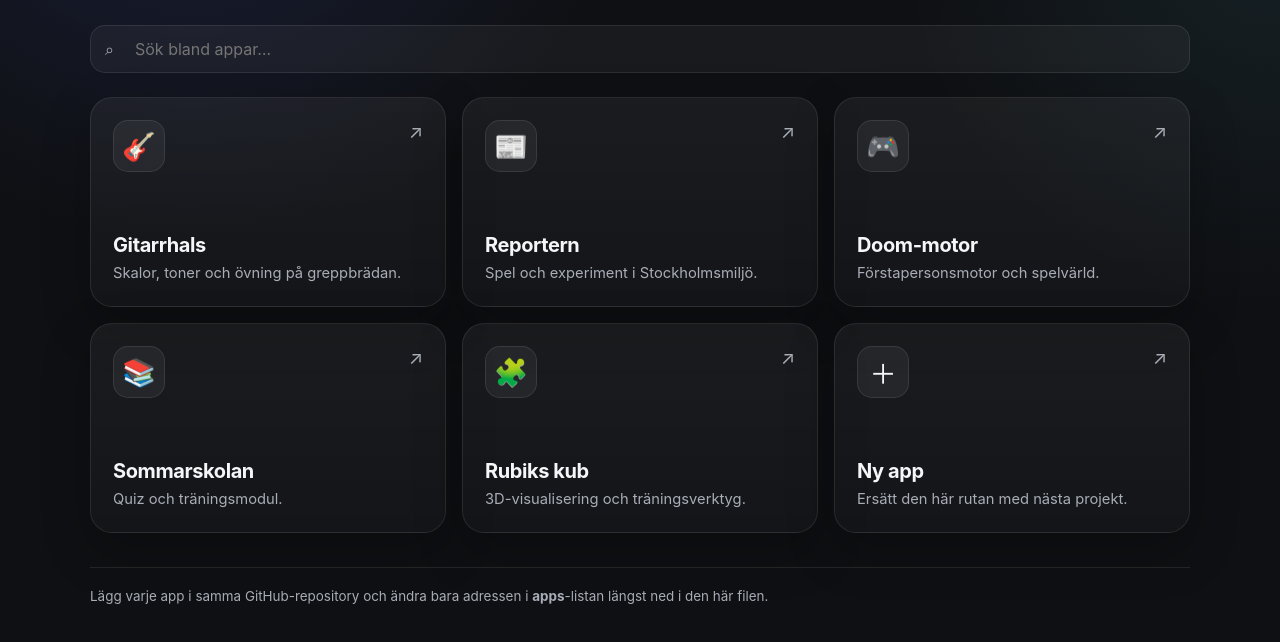
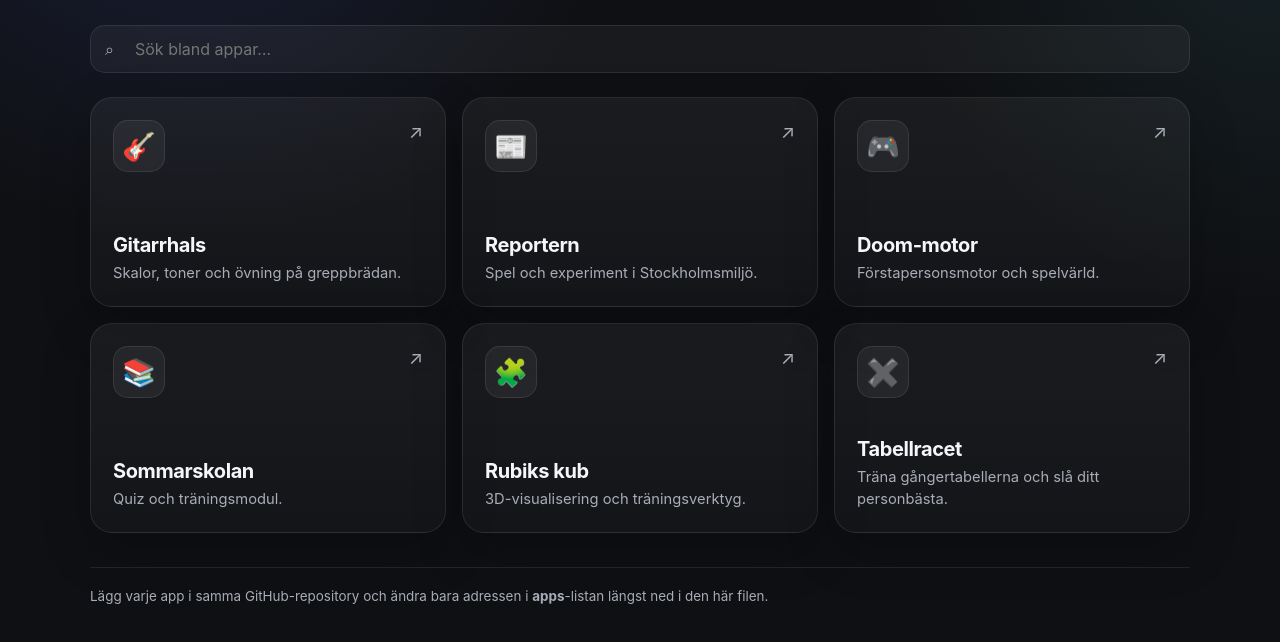
Before and after one commit to yerawnemo-stack/appar, a plain HTML site: page index.html in a window 1280 px wide. Shown: the part 204-846 px from the top of the page. Drawn offline with Linux system fonts and the light colour scheme.

Commit message:
Update index.html

```diff
--- a/index.html
+++ b/index.html
@@ -307,11 +307,11 @@
         url: "cube.html"
       },
       {
-        name: "Ny app",
-        description: "Ersätt den här rutan med nästa projekt.",
-        icon: "＋",
-        url: "#"
-      }
+  name: "Tabellracet",
+  description: "Träna gångertabellerna och slå ditt personbästa.",
+  icon: "✖️",
+  url: "tabellracet/"
+}
     ];
 
     const grid = document.getElementById("appGrid");
```
